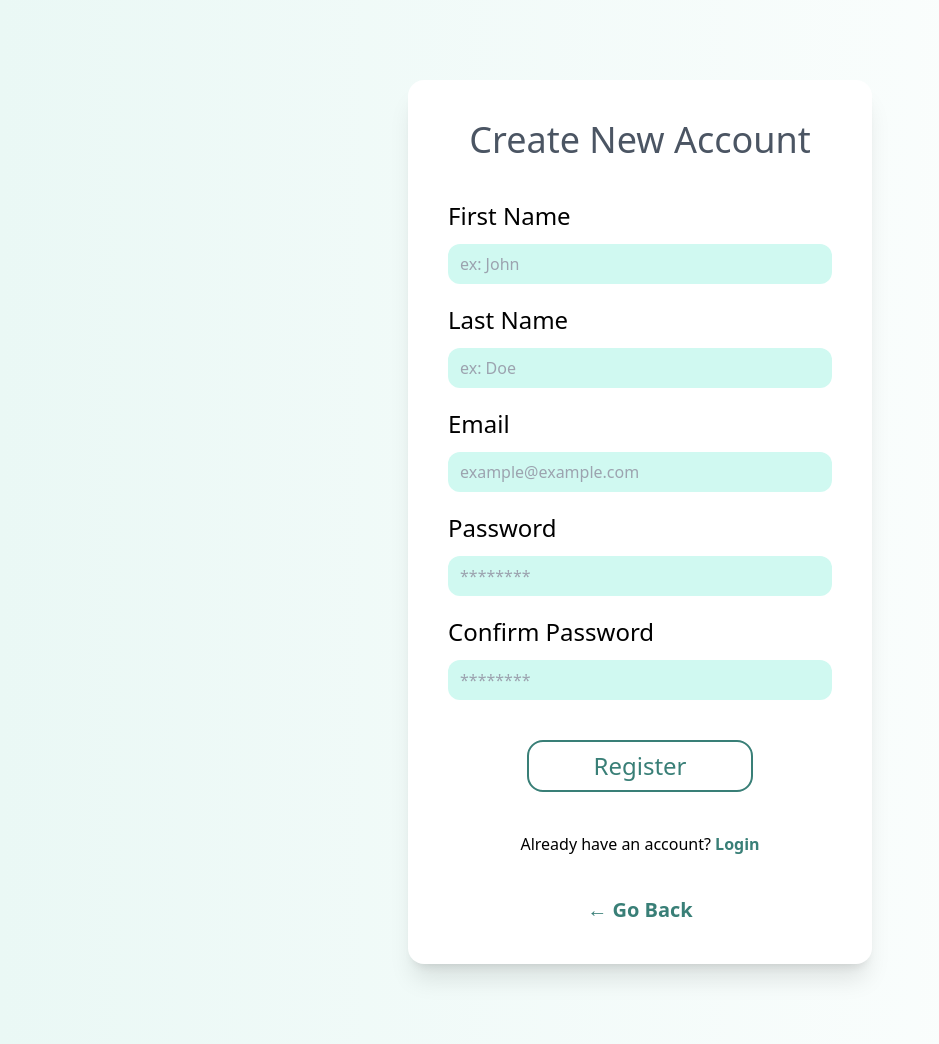
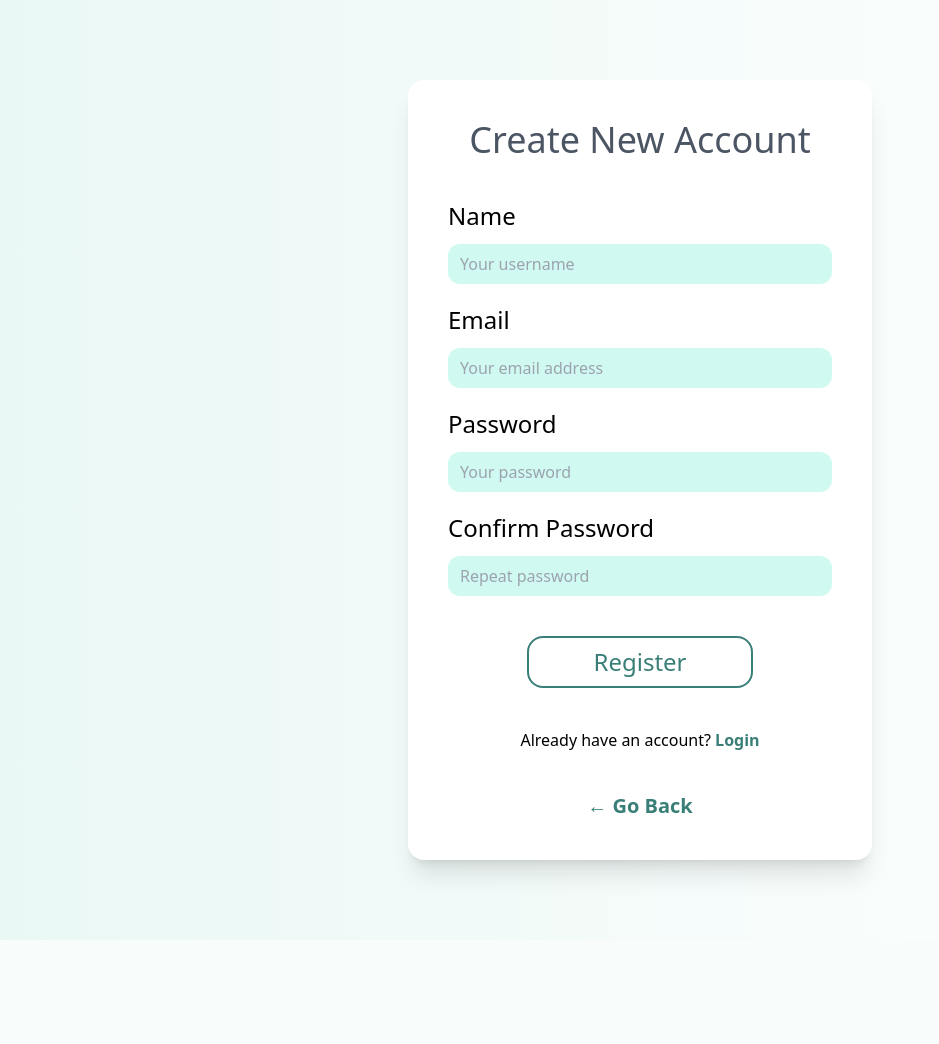
Before and after one commit to Zidny000/Job-Market-Django-, a Django app: page /signup/ in a window 1280 px wide. Shown: the whole page, without its empty margins (0-939 px from the left). After the commit the page ends 940 px from the top, so only its background shows below. Run offline with Django 4.2, Linux system fonts and the light colour scheme; some libraries are stand-ins or nearby versions.

Commit message:
User signup & login system done

```diff
--- /dev/null
+++ b/core/forms.py
@@ -0,0 +1,35 @@
+from django import forms
+from django.contrib.auth.forms import UserCreationForm, AuthenticationForm
+from django.contrib.auth.models import User
+
+class LoginForm(AuthenticationForm):
+    username = forms.CharField(widget=forms.TextInput(attrs={
+        'placeholder': 'Your username',
+        'class': 'block bg-[#18debb] bg-opacity-20 w-96 rounded-xl px-3 py-2 focus:outline-none placeholder:text-gray-400'
+    }))
+    password = forms.CharField(widget=forms.PasswordInput(attrs={
+        'placeholder': 'Your password',
+        'class': 'block bg-[#18debb] bg-opacity-20 w-96 rounded-xl px-3 py-2 focus:outline-none placeholder:text-gray-400'
+    }))
+
+class SignupForm(UserCreationForm):
+    class Meta:
+        model = User
+        fields = ('username', 'email', 'password1', 'password2')
+
+    username = forms.CharField(widget=forms.TextInput(attrs={
+        'placeholder': 'Your username',
+        'class': 'block bg-[#18debb] bg-opacity-20 w-96 rounded-xl px-3 py-2 focus:outline-none placeholder:text-gray-400'
+    }))
+    email = forms.CharField(widget=forms.EmailInput(attrs={
+        'placeholder': 'Your email address',
+        'class': 'block bg-[#18debb] bg-opacity-20 w-96 rounded-xl px-3 py-2 focus:outline-none placeholder:text-gray-400'
+    }))
+    password1 = forms.CharField(widget=forms.PasswordInput(attrs={
+        'placeholder': 'Your password',
+        'class': 'block bg-[#18debb] bg-opacity-20 w-96 rounded-xl px-3 py-2 focus:outline-none placeholder:text-gray-400'
+    }))
+    password2 = forms.CharField(widget=forms.PasswordInput(attrs={
+        'placeholder': 'Repeat password',
+        'class': 'block bg-[#18debb] bg-opacity-20 w-96 rounded-xl px-3 py-2 focus:outline-none placeholder:text-gray-400'
+    }))
--- a/core/templates/core/signup.html
+++ b/core/templates/core/signup.html
@@ -16,7 +16,8 @@
 
             <div class=" bg-white w-fit mx-auto p-10 shadow-xl rounded-2xl">
 
-                <form >
+                <form method="post" accept="." >
+                    {% csrf_token %}
 
 
                     <h2 class=" text-gray-600 text-4xl text-center">Create New Account</h2>
@@ -24,18 +25,10 @@
 
                     <div class="mt-10">
 
-                        <label htmlFor="f-name" class="block text-2xl mb-3">First Name</label>
+                        <label htmlFor="username" class="block text-2xl mb-3">Name</label>
 
-                        <input type="text" name="f-name" class="block bg-[#18debb] bg-opacity-20 w-96 rounded-xl px-3 py-2 focus:outline-none placeholder:text-gray-400" placeholder="ex: John" />
-
-                    </div>
-
-
-                    <div class="mt-5">
-
-                        <label htmlFor="l-name" class="block text-2xl mb-3">Last Name</label>
-
-                        <input type="text" name="l-name" class="block bg-[#18debb] bg-opacity-20 w-96 rounded-xl px-3 py-2 focus:outline-none placeholder:text-gray-400" placeholder="ex: Doe" />
+                        <!-- <input type="text" name="username" class="block bg-[#18debb] bg-opacity-20 w-96 rounded-xl px-3 py-2 focus:outline-none placeholder:text-gray-400" /> -->
+                        {{ form.username }}
 
                     </div>
 
@@ -45,7 +38,8 @@
 
                         <label htmlFor="email" class="block text-2xl mb-3">Email</label>
 
-                        <input type="email" name="email" class="block bg-[#18debb] bg-opacity-20 w-96 rounded-xl px-3 py-2 focus:outline-none placeholder:text-gray-400" placeholder="example@example.com" />
+                        <!-- <input type="email" name="email" class="block bg-[#18debb] bg-opacity-20 w-96 rounded-xl px-3 py-2 focus:outline-none placeholder:text-gray-400"  /> -->
+                        {{ form.email }}
 
                     </div>
 
@@ -54,7 +48,8 @@
 
                         <label htmlFor="password" class="block text-2xl mb-3">Password</label>
 
-                        <input type="password" name="password" class="block bg-[#18debb] bg-opacity-20 w-96 rounded-xl px-3 py-2 focus:outline-none placeholder:text-gray-400" placeholder="********" />
+                        <!-- <input type="password" name="password" class="block bg-[#18debb] bg-opacity-20 w-96 rounded-xl px-3 py-2 focus:outline-none placeholder:text-gray-400" /> -->
+                        {{ form.password1 }}
 
                     </div>
 
@@ -63,9 +58,20 @@
 
                         <label htmlFor="re-password" class="block text-2xl mb-3">Confirm Password</label>
 
-                        <input type="password" name="re-password" class="block bg-[#18debb] bg-opacity-20 w-96 rounded-xl px-3 py-2 focus:outline-none placeholder:text-gray-400" placeholder="********" />
+                        <!-- <input type="password" name="re-password" class="block bg-[#18debb] bg-opacity-20 w-96 rounded-xl px-3 py-2 focus:outline-none placeholder:text-gray-400" /> -->
+                        {{ form.password2 }}
 
                     </div>
+
+                    {% if form.errors or form.non_field_errors %}
+                    <div class="my-3 p-6 bg-red-100 rounded-xl">
+                        {% for field in form %}
+                            {{ field.errors }}
+                        {% endfor %}
+
+                        {{ form.non_field_errors }}
+                    </div>
+                    {% endif %}
 
 
                     <div class="mt-10 w-fit mx-auto">
--- a/core/views.py
+++ b/core/views.py
@@ -1,33 +1,74 @@
-from django.shortcuts import render,get_object_or_404
+from django.shortcuts import render,get_object_or_404,redirect
+from django.contrib.auth import logout
 
 from .models import Category,Post
 
+from .forms import SignupForm
+# Create your views here.
 
-# Create your views here.
+def UserLoggedIn(request):
+    if request.user.is_authenticated == True:
+        username = request.user.username
+    else:
+        username = None
+    return username
 
 def index(request):
     categories = Category.objects.all()
     posts = Post.objects.all()
-    # development_posts = Post.objects.filter(category=categories[1].pk)[0:3]
-    # bank_posts = Post.objects.filter(category=categories[0].pk)[0:3]
+
     return render(request,'core/index.html',{
         'posts' : posts,
-        # 'development_posts': development_posts,
-        # 'bank_posts' : bank_posts,
         'categories' : categories
     })
 
 def login(request):
-    return render(request,'core/login.html')
+    username = UserLoggedIn(request)
+    if username != None:
+        return redirect('/')
+    else :
+        return render(request,'core/login.html')
+
+def logout_view(request):
+    username = UserLoggedIn(request)
+    if username != None:
+        logout(request)
+        return redirect('/')
+    else :
+        return redirect('/')
+
 
 def signup(request):
-    return render(request,'core/signup.html')
+    username = UserLoggedIn(request)
+    if username != None:
+
+        return redirect('/')
+    else :
+        if request.method == 'POST':
+            form = SignupForm(request.POST)
+
+            if form.is_valid():
+                form.save()
+
+                return redirect('/login/')
+        else:
+            form = SignupForm()
+
+            return render(request,'core/signup.html',{
+                'form':form
+            })
+
 
 def jobpost(request):
     return render(request,'core/jobpost.html')
 
 def profile(request):
-    return render(request,'core/profile.html')
+    username = UserLoggedIn(request)
+    if username != None:
+
+        return render(request,'core/profile.html')
+    else :
+        return redirect('/')
 
 def jobdetails(request,pk):
     job = get_object_or_404(Post,pk=pk)
--- a/jobMarket/settings.py
+++ b/jobMarket/settings.py
@@ -26,6 +26,10 @@ SECRET_KEY = 'django-insecure-^nc^gbp22wn5*_%d0pq0bihe-%wo--8-mf+u_=r%f&kxayptui
 DEBUG = True
 
 ALLOWED_HOSTS = []
+
+LOGIN_URL = '/login/'
+LOGIN_REDIRECT_URL = '/'
+LOGOUT_REDIRECT_URL = '/'
 
 
 # Application definition
--- a/jobMarket/urls.py
+++ b/jobMarket/urls.py
@@ -16,13 +16,16 @@ Including another URLconf
 from django.conf import settings
 from django.conf.urls.static import static
 from django.contrib import admin
+from django.contrib.auth import views as auth_views
 from django.urls import path
 
-from core.views import index,login,signup,jobpost,profile,jobdetails
+from core.views import index,login,signup,jobpost,profile,jobdetails,logout_view
+from core.forms import LoginForm
 
 urlpatterns = [
     path('',index,name='index'),
-    path('login/',login,name='login'),
+    path('login/', auth_views.LoginView.as_view(template_name='core/login.html', authentication_form=LoginForm), name='login'),
+    path('logout/', logout_view, name='logout'),
     path('signup/',signup,name='signup'),
     path('jobs/',jobpost,name='jobpost'),
     path('profile/',profile,name='profile'),
```
Also changed, not shown: core/templates/core/base.html (+11 -43 lines), core/templates/core/login.html (+21 -6 lines), core/templates/core/profile.html (+28 -45 lines), db.sqlite3.
